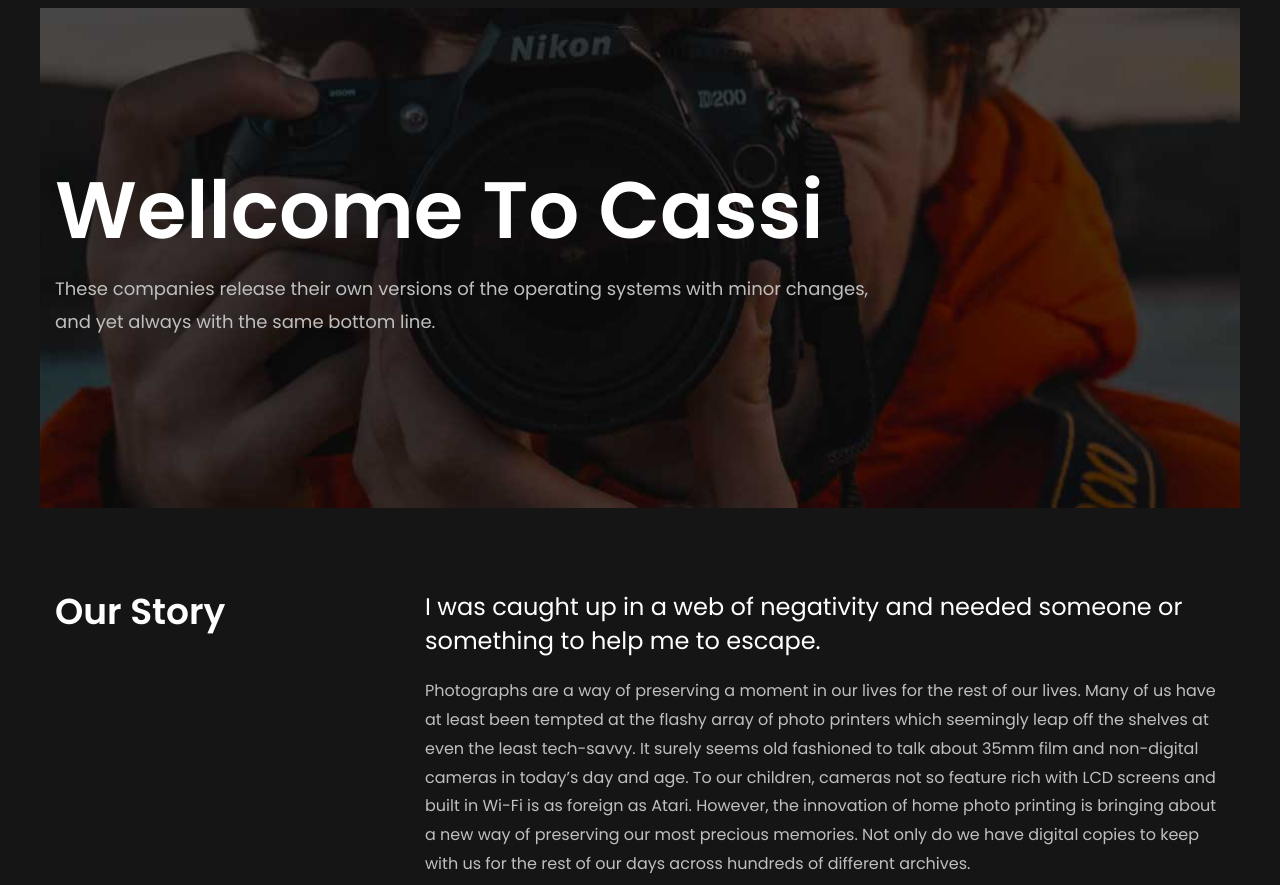
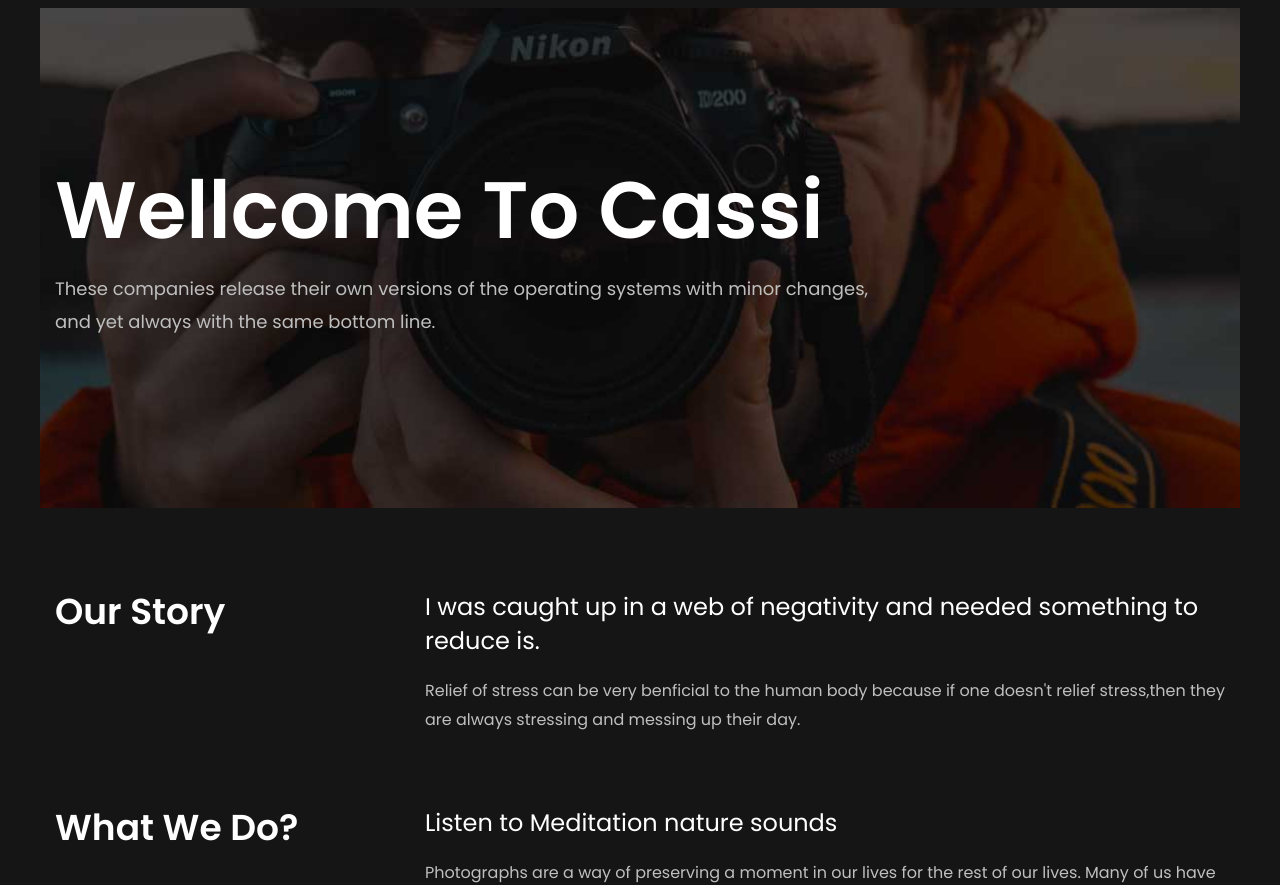
Before and after one commit to BensonAdjei/EndGame, a plain HTML site: page about.html in a window 1280 px wide. Shown: the part 72-957 px from the top of the page. Drawn offline with Linux system fonts and the light colour scheme.

Commit message:
Update about.html

```diff
--- a/about.html
+++ b/about.html
@@ -47,7 +47,7 @@
 		<div class="menu-footer">
 			<div class="footer-social">
 				<a href="#">Facebook</a>
-				<a href="#">Twitter</a>
+				<a href="#">Snapchat</a>
 				<a href="#">Instagram</a>
 			</div>
 			<div class="copyright"><p><!-- Link back to Colorlib can't be removed. Template is licensed under CC BY 3.0. -->
@@ -92,8 +92,8 @@
 				</div>
 				<div class="col-lg-9">
 					<div class="ai-text">
-						<h4>I was caught up in a web of negativity and needed someone or something to help me to escape.</h4>
-						<p>Photographs are a way of preserving a moment in our lives for the rest of our lives. Many of us have at least been tempted at the flashy array of photo printers which seemingly leap off the shelves at even the least tech-savvy. It surely seems old fashioned to talk about 35mm film and non-digital cameras in today’s day and age. To our children, cameras not so feature rich with LCD screens and built in Wi-Fi is as foreign as Atari. However, the innovation of home photo printing is bringing about a new way of preserving our most precious memories. Not only do we have digital copies to keep with us for the rest of our days across hundreds of different archives.</p>
+						<h4>I was caught up in a web of negativity and needed something to reduce is.</h4>
+						<p>Relief of stress can be very benficial to the human body because if one doesn't relief stress,then they are always stressing and messing up their day.</p>
 					</div>
 				</div>
 			</div>
@@ -103,7 +103,7 @@
 				</div>
 				<div class="col-lg-9">
 					<div class="ai-text">
-						<h4>Audio player software is used to play back sound recordings in one of the many formats available for computers today.</h4>
+						<h4>Listen to Meditation nature sounds</h4>
 						<p>Photographs are a way of preserving a moment in our lives for the rest of our lives. Many of us have at least been tempted at the flashy array of photo printers which seemingly leap off the shelves at even the least tech-savvy. It surely seems old fashioned to talk about 35mm film and non-digital cameras in today’s day and age. To our children, cameras not so feature rich with LCD screens and built in Wi-Fi is as foreign as Atari. However, the innovation of home photo printing is bringing about a new way of preserving our most precious memories. Not only do we have digital copies to keep with us for the rest of our days across hundreds of different archives.</p>
 					</div>
 				</div>
```
